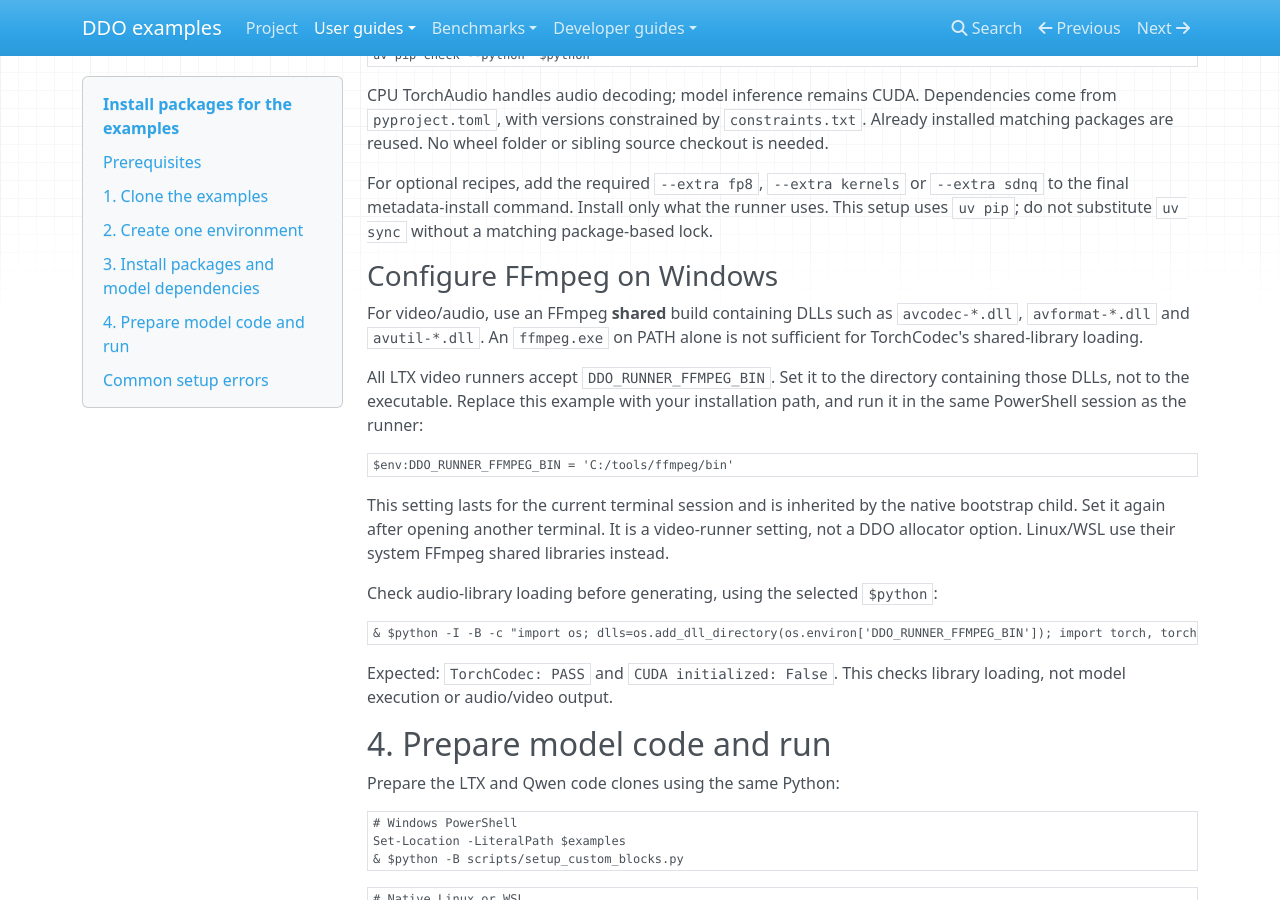
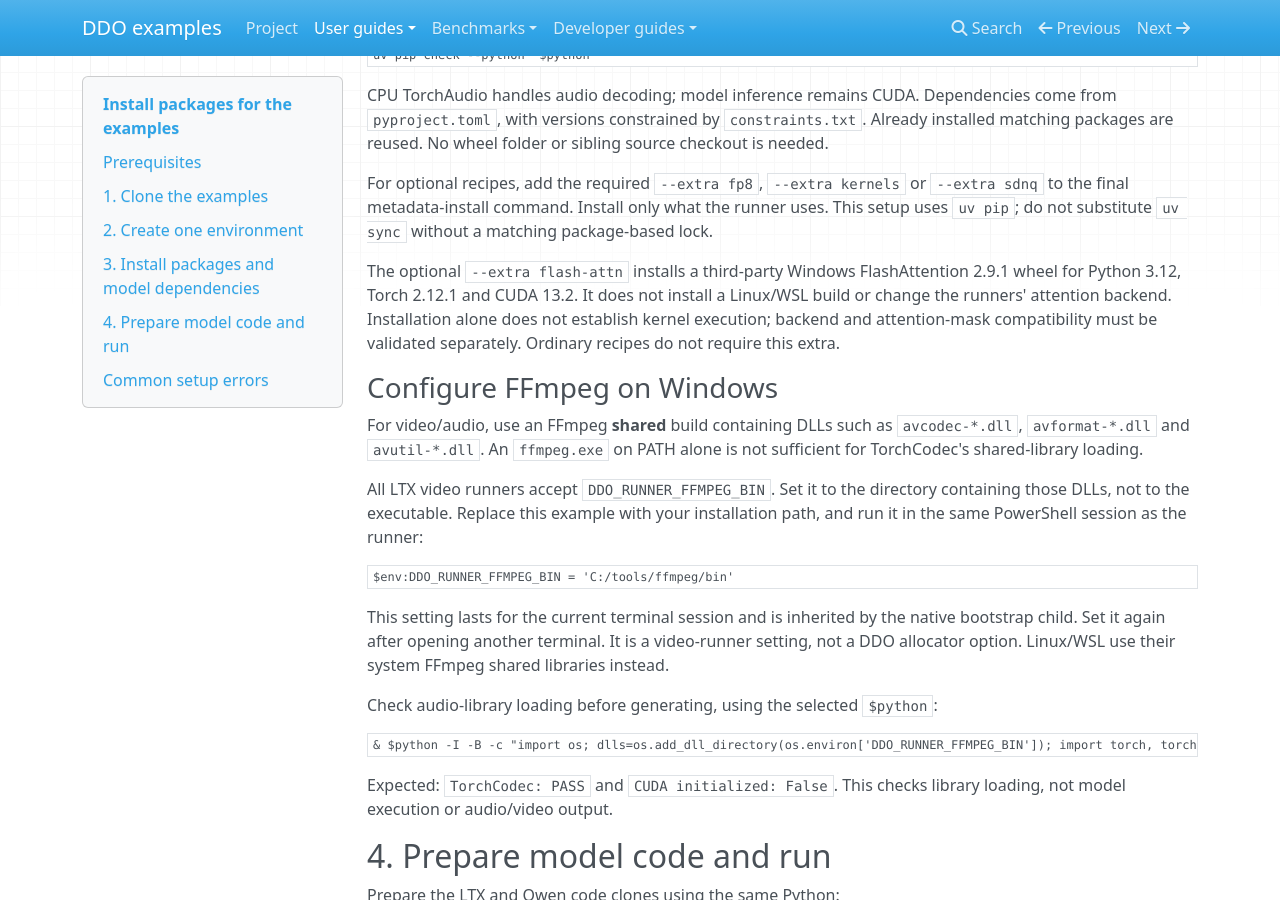
Before and after one commit to DEVAIEXP/ddo-examples, an MkDocs documentation site: the page built from docs/user/setup.md, in a window 1280 px wide and 900 px high, scrolled down 1343 px. Built offline with MkDocs 1.6.1, drawn with Linux system fonts in a browser that asks for light colours.

Commit message:
Add opt-in Windows FlashAttention2 installation extra

```diff
--- a/docs/user/setup.md
+++ b/docs/user/setup.md
@@ -86,6 +86,12 @@ For optional recipes, add the required `--extra fp8`, `--extra kernels` or
 uses. This setup uses `uv pip`; do not substitute `uv sync` without a matching
 package-based lock.
 
+The optional `--extra flash-attn` installs a third-party Windows FlashAttention
+2.9.1 wheel for Python 3.12, Torch 2.12.1 and CUDA 13.2. It does not install a
+Linux/WSL build or change the runners' attention backend. Installation alone
+does not establish kernel execution; backend and attention-mask compatibility
+must be validated separately. Ordinary recipes do not require this extra.
+
 ### Configure FFmpeg on Windows
 
 For video/audio, use an FFmpeg **shared** build containing DLLs such as
--- a/pyproject.toml
+++ b/pyproject.toml
@@ -37,6 +37,9 @@ kernels = [
     "triton>=3.7,<3.8 ; sys_platform == 'linux'",
 ]
 sdnq = ["sdnq"]
+flash-attn = [
+    "flash-attn @ https://huggingface.co/ussoewwin/Flash-Attention-2_for_Windows/resolve/main/flash_attn-2.9.1%2Bcu132torch2.12.1cxx11abiTRUE-cp312-cp312-win_amd64.whl ; sys_platform == 'win32' and python_version == '3.12'",
+]
 
 [dependency-groups]
 dev = ["pytest>=9,<10", "ruff>=0.14.3"]
```
Also changed, not shown: 1 other file.
